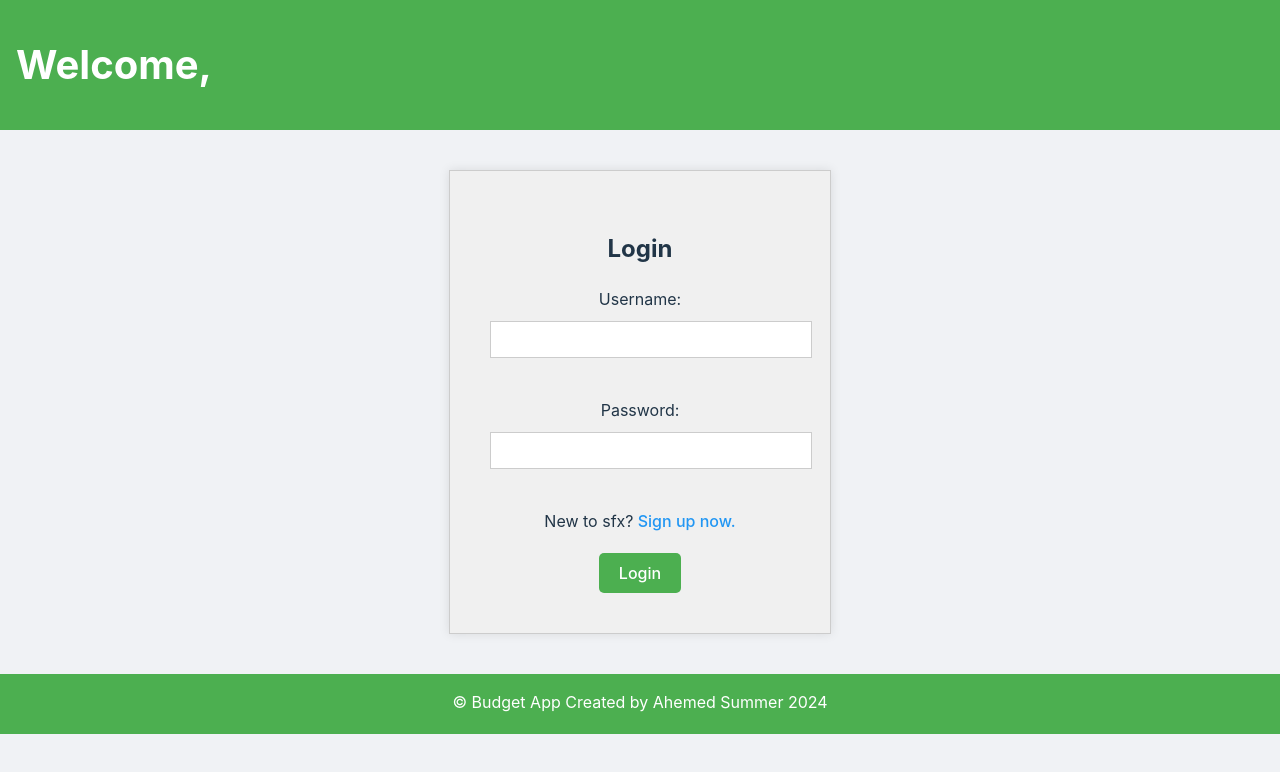
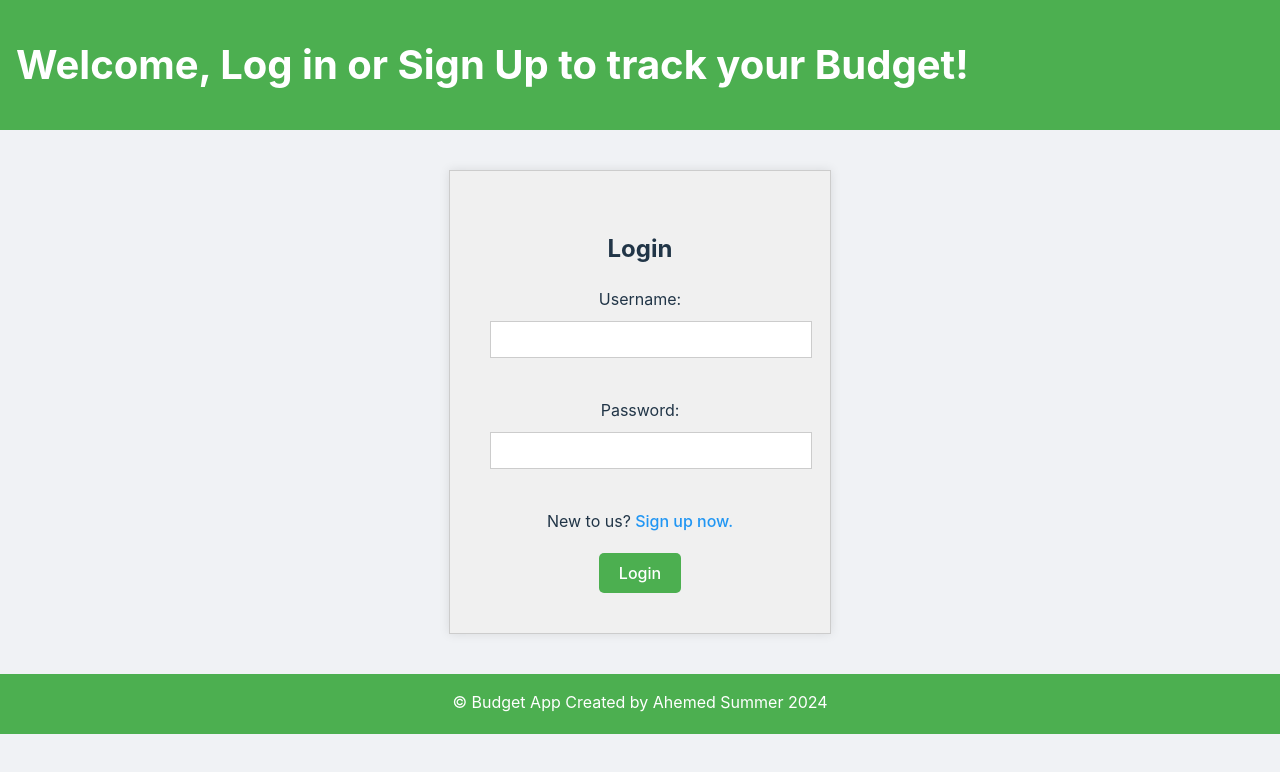
Before and after one commit to ahemedbullo/capstone-project, a React (Vite) app in the folder client/: page / in a window 1280 px wide. Shown: the top 772 px of the page. Built offline with nearby package versions, Linux system fonts and the light colour scheme.

Commit message:
added nav bar

```diff
--- a/client/src/App.css
+++ b/client/src/App.css
@@ -6,6 +6,7 @@
     padding: 1rem;
     display: flex;
     justify-content: space-between;
+    text-align: center;
     align-items: center;
   }
   .logout-btn {
--- a/client/src/App.jsx
+++ b/client/src/App.jsx
@@ -10,6 +10,10 @@ import { UserContext } from "./UserContext.js";
 import { BudgetContext } from "./BudgetContext.js";
 import { ExpenseContext } from "./ExpenseContext.js";
 import { AccountsContext } from "./AccountsContext.js";
+import ExpensePage from "./components/ExpensePage.jsx";
+import BudgetPage from "./components/BudgetPage.jsx";
+import Accounts from "./components/Accounts.jsx";
+import NavBar from "./components/NavBar.jsx";
 
 function App() {
   const [currentProfile, setCurrentProfile] = useState(null);
@@ -51,19 +55,32 @@ function App() {
           <AccountsContext.Provider
             value={{ contextAccounts, setContextAccounts }}
           >
+            {currentProfile ? (
+              <>
                 <header className="header">
                   <h1>Welcome, {currentProfile}</h1>
-              {currentProfile && (
                   <button className="logout-btn" onClick={handleLogout}>
                     Logout
                   </button>
+                </header>
+                <NavBar />
+              </>
+            ) : (
+              <>
+                <header className="header">
+                  <h1>Welcome, Log in or Sign Up to track your Budget!</h1>
+                </header>
+              </>
             )}
-            </header>
+
             <Routes>
               {currentProfile ? (
                 <>
                   <Route path="/" element={<HomePage />} />
                   <Route path="/home" element={<HomePage />} />
+                  <Route path="/expenses" element={<ExpensePage />} />
+                  <Route path="/budgets" element={<BudgetPage />} />
+                  <Route path="/accounts" element={<Accounts />} />
                 </>
               ) : (
                 <>
--- a/client/src/components/BudgetPage.jsx
+++ b/client/src/components/BudgetPage.jsx
@@ -93,6 +93,7 @@ const BudgetPage = () => {
   };
 
   return (
+    <>
       <div className="budget-page">
         <div className="budget-form">
           <h3>Create a New Budget</h3>
@@ -148,6 +149,7 @@ const BudgetPage = () => {
           />
         )}
       </div>
+    </>
   );
 };
 
--- a/client/src/components/HomePage.jsx
+++ b/client/src/components/HomePage.jsx
@@ -9,7 +9,7 @@ import Accounts from "./Accounts.jsx";
 import { BudgetContext } from "../BudgetContext.js";
 import { ExpenseContext } from "../ExpenseContext.js";
 import { AccountsContext } from "../AccountsContext.js";
-
+import NavBar from "./NavBar.jsx";
 const HomePage = () => {
   const navigate = useNavigate();
 
--- a/client/src/components/LoginForm.jsx
+++ b/client/src/components/LoginForm.jsx
@@ -63,7 +63,7 @@ const LoginForm = () => {
             />
           </div>
           <p>
-            New to sfx?<Link to={"/signup"}> Sign up now.</Link>{" "}
+            New to us?<Link to={"/signup"}> Sign up now.</Link>{" "}
           </p>
           <button type="submit" className="login-btn">
             Login
--- /dev/null
+++ b/client/src/components/NavBar.jsx
@@ -0,0 +1,23 @@
+import React from "react";
+import { Link } from "react-router-dom";
+
+const NavBar = () => {
+  return (
+    <>
+      <nav>
+        <ul>
+          <li>
+            <Link to="/">Home</Link>
+          </li>
+          <li>
+            <Link to="/expenses">Expenses</Link>
+          </li>
+          <li>
+            <Link to="/budgets">Budgets</Link>
+          </li>
+        </ul>
+      </nav>
+    </>
+  );
+};
+export default NavBar;
--- /dev/null
+++ b/client/src/components/Profile.jsx
@@ -0,0 +1,3 @@
+//todo make this wehere the user sign into their bank account
+// put in financial goals like saving
+// basically get more data about user to use for the financial overview
```
Lines whose indentation alone changed are shown as unchanged.
